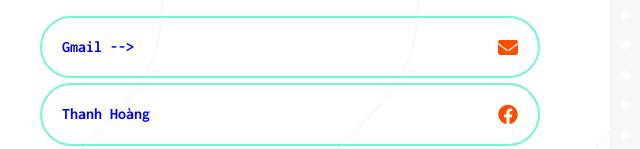
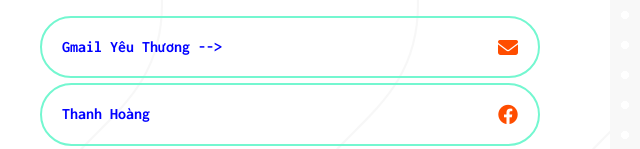
Before and after one commit to zazacyb-hoang/zazacyb-hoang.github.io, a plain HTML site: page index.html in a window 1280 px wide. Shown: the part 1020-1169 px from the top of the page, 350-990 px from the left. Drawn offline with nearby package versions, Linux system fonts and the light colour scheme.

Commit message:
Update index.html

```diff
--- a/index.html
+++ b/index.html
@@ -52,7 +52,7 @@
             <h2>Liên hệ</h2>
             <h3>Dưới đây là vài thông tin mạng xã hội cũng như liên hệ của mình trong trường hợp bạn cần thiết nhưng nhớ là đừng spam em nha các anh :(</h3>
             <a class = "btn" target="_blank" href="mailto:lethanhhoanga6@gmail.com">
-                Gmail -->
+                Gmail Yêu Thương -->
                 <i class="fa-solid fa-envelope"></i>
             </a>
             <a class = "btn" target="_blank" href="https://www.facebook.com/profile.php?id=100079364169949">
```
